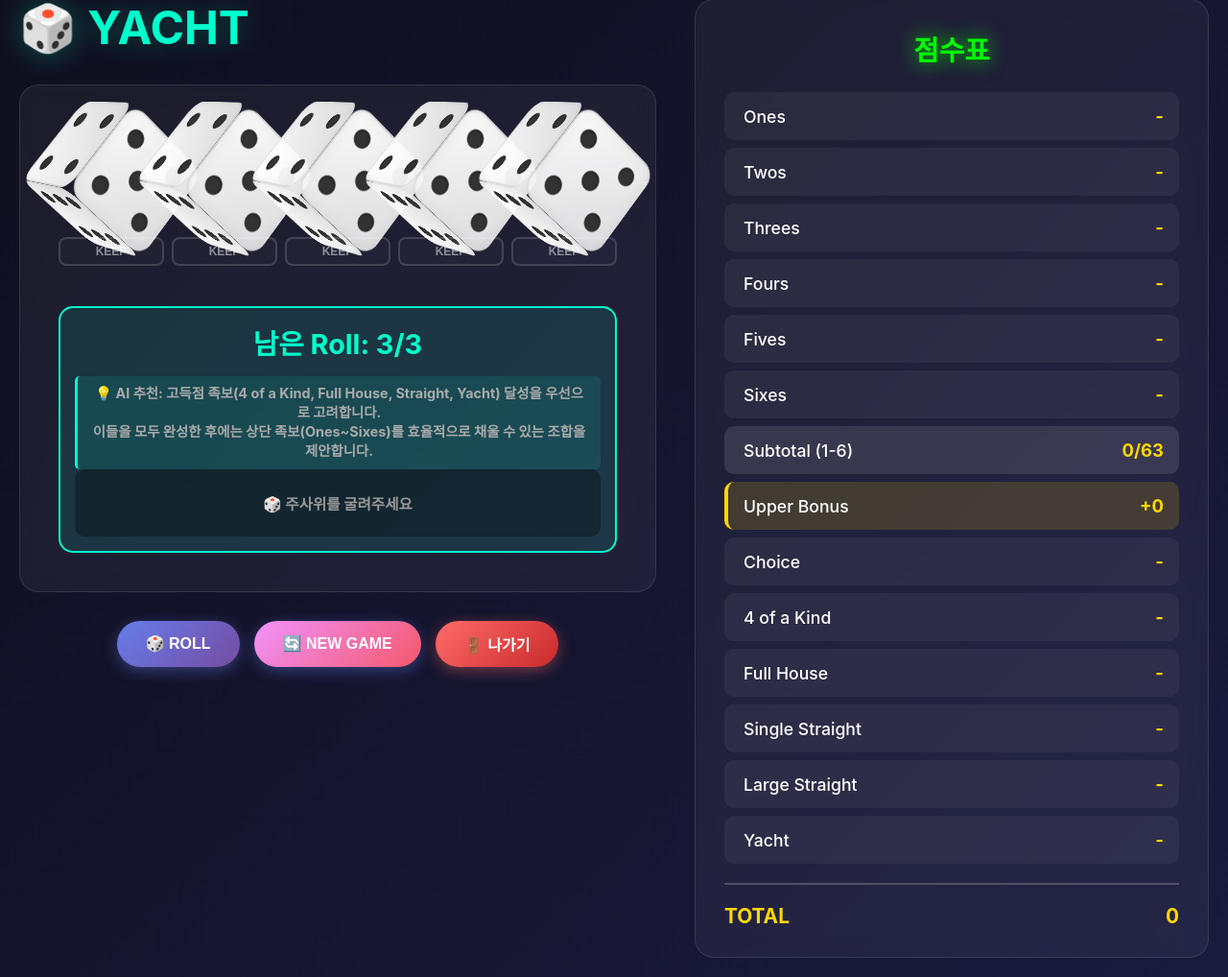
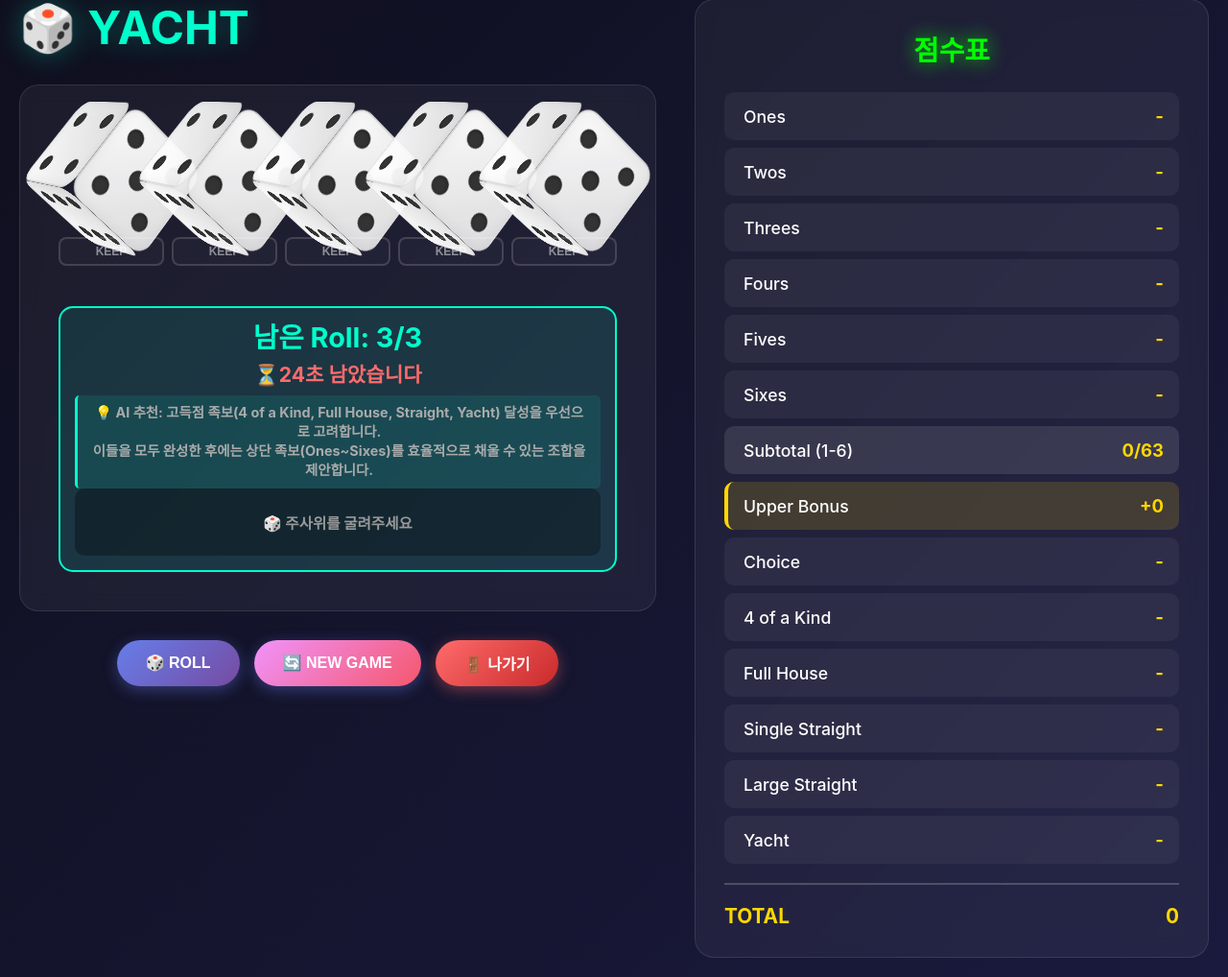
Before and after one commit to kimcanal/yacht-multi-with-suggestions, a Flask app: page /game/single in a window 1280 px wide. Shown: the part 21-1039 px from the top of the page at 96% size. Run offline with Flask 3, Linux system fonts and the light colour scheme.

Commit message:
fixed timer reset Error after gaining points

```diff
--- a/templates/single-game.html
+++ b/templates/single-game.html
@@ -213,7 +213,8 @@
         }
         .rolls-remaining {
             font-size: 1.5em;
-            margin-bottom: 15px;
+            margin-bottom: 2px;
+            line-height: 1.1;
         }
         .scorecard-area {
             background: rgba(255, 255, 255, 0.05);
@@ -485,6 +486,7 @@
 
                 <div class="info-bar">
                     <div class="rolls-remaining">남은 Roll: <span id="rolls-left">3</span>/3</div>
+                    <div id="timer-bar" style="font-size:1.1em; color:#ff6b6b; margin:2px 0 0 0; font-weight:bold; display:none; line-height:2;">⏳<span id="timer-count">30</span>초 남았습니다</div>
                     <div id="game-status" style="color: #00ffcc; font-size: 0.9em; text-align: center;"></div>
                     <div id="ai-info-tip" style="padding: 8px 12px; background: rgba(0, 255, 204, 0.1); border-left: 3px solid #00ffcc; border-radius: 5px; font-size: 0.75em; color: #aaa; line-height: 1.4; display: none;">
                         💡 AI 추천: 고득점 족보(4 of a Kind, Full House, Straight, Yacht) 달성을 우선으로 고려합니다.<br>이들을 모두 완성한 후에는 상단 족보(Ones~Sixes)를 효율적으로 채울 수 있는 조합을 제안합니다.
@@ -512,6 +514,39 @@
     <div id="score-toast" class="toast-overlay"></div>
     <script src="/static/js/yacht_game.js"></script>
     <script>
+        // 타이머 관련 변수
+        let timerInterval = null;
+        let timerLeft = 30;
+
+        function startTurnTimer() {
+            clearTurnTimer();
+            if (rollsLeft > 0 && !gameOver) {
+                timerLeft = 30;
+                document.getElementById('timer-bar').style.display = 'block';
+                document.getElementById('timer-count').innerText = timerLeft;
+                timerInterval = setInterval(() => {
+                    timerLeft--;
+                    document.getElementById('timer-count').innerText = timerLeft;
+                    if (timerLeft <= 0) {
+                        clearTurnTimer();
+                        if (rollsLeft > 0 && !gameOver && !isRolling) {
+                            rollDice();
+                        }
+                    }
+                }, 1000);
+            } else {
+                document.getElementById('timer-bar').style.display = 'none';
+            }
+        }
+
+        function clearTurnTimer() {
+            if (timerInterval) {
+                clearInterval(timerInterval);
+                timerInterval = null;
+            }
+            document.getElementById('timer-bar').style.display = 'none';
+        }
+
         // 싱글 플레이 모드 (멀티플레이어 기능 제거)
         const isMultiplayer = false;
         const username = localStorage.getItem('yacht_username') || 'Player';
@@ -520,6 +555,16 @@
         let gameOverToastShown = false;
         let connectionLostHandled = false;
         let syncFailures = 0;
+        function startRollTimer() {
+            clearRollTimer();
+            // The roll timer logic was commented out by the user, implying its removal.
+            // This function will now only clear any existing timer.
+        }
+
+        function clearRollTimer() {
+            // The roll timer logic was commented out by the user, implying its removal.
+            // This function will now only clear any existing timer.
+        }
 
         // 편의성 변수 (읽기 전용)
         let dice, kept, rollsLeft, myCard, oppCard, gameOver, aiRec;
@@ -567,6 +612,11 @@
         }
 
         function updateDice() {
+            if (rollsLeft > 0 && rollsLeft < 3 && !gameOver) {
+                startRollTimer();
+            } else {
+                clearRollTimer();
+            }
             const transforms = {
                 1: 'rotateX(0deg) rotateY(0deg)',
                 6: 'rotateX(180deg) rotateY(0deg)',
@@ -653,7 +703,12 @@
             document.getElementById('rolls-left').innerText = GameState.getRollsLeft();
             const waitingForOpponent = isMultiplayer && (!opponentName || roomPlayers.length < 2);
             document.getElementById('roll-btn').disabled = GameState.getRollsLeft() <= 0 || GameState.isGameOver() || isRolling || !isMyTurn() || waitingForOpponent;
-
+            // 타이머 표시/숨김 처리
+            if (rollsLeft > 0 && !gameOver) {
+                document.getElementById('timer-bar').style.display = 'block';
+            } else {
+                document.getElementById('timer-bar').style.display = 'none';
+            }
             // 선공권 넘기기 버튼 표시 조건: 게임 시작 전 + 첫 굴림 이전(rollsLeft=3) + 내 턴 + 상대 입장 완료
             const passTurnBtn = document.getElementById('pass-turn-btn');
             if (passTurnBtn && isMultiplayer) {
@@ -665,15 +720,14 @@
 
         function toggleLock(i) {
             // 롤이 남았을 때만 락 토글 가능 (첫 롤 전에는 불가)
-            if (rollsLeft === 3 || gameOver || !isMyTurn()) return;
+            // 타이머가 동작 중일 때만 반응 (rollsLeft > 0, gameOver=false, isRolling=false)
+            if (rollsLeft === 3 || gameOver || !isMyTurn() || isRolling || !timerInterval) return;
             // 점수 선택 단계(rollsLeft=0)에서도 락을 걸어볼 수는 있게 함 (시각적 확인용)
-
             kept[i] = kept[i] ? 0 : 1;
             // GameState에도 반영하여 UI가 즉시 올라가도록
             GameState.setKept(kept);
             updateDice();
             pushState();
-
             // Keep 버튼 클릭 시 소리 재생
             playKeepSound();
         }
@@ -688,6 +742,7 @@
 
         async function rollDice() {
             if (rollsLeft <= 0 || gameOver || isRolling) return;
+            clearTurnTimer(); // roll 시 타이머 정지
 
             // Web Audio API로 주사위 굴러가는 소리 생성
             try {
@@ -788,6 +843,7 @@
                     }
 
                     await askAI();
+                    startTurnTimer(); // roll 후 타이머 재시작(rollsLeft 남아있으면)
                 } catch (e) {
                     console.error('Roll failed:', e);
                     isRolling = false;
@@ -797,7 +853,7 @@
 
         async function askAI() {
             // 싱글 모드: 게임이 끝나지 않았으면 항상 AI 추천 표시
-            if (gameOver) return;
+            if (gameOver || rollsLeft === 3) return;
             try {
                 // scorecard에서 null인 인덱스만 추출하여 open_categories 생성
                 const open_categories = myCard.map((v, i) => v === null ? i : null).filter(v => v !== null);
@@ -878,6 +934,11 @@
 
         function pickCategory(i) {
             if (rollsLeft === 3 || gameOver) return;
+            clearTurnTimer(); // 점수 선택 시 타이머 정지
+
+            // 점수 선택 시 AI 추천 영역 즉시 초기화
+            const aiBreakdown = document.getElementById('ai-breakdown');
+            if (aiBreakdown) aiBreakdown.innerHTML = '';
 
             let score = calcScore(dice, i);
 
@@ -906,6 +967,7 @@
             kept = [0,0,0,0,0];
             rollsLeft = 3;
             aiRec = null;
+            startTurnTimer(); // 점수 선택 후 타이머 재시작
 
             // 싱글 모드: 턴 전환 없음
 
@@ -1018,6 +1080,7 @@
             if (newGameBtn) newGameBtn.style.display = 'inline-block';
 
             refreshTurnUI();
+            startTurnTimer();
         }
 
         // 게임 초기화 시작
```
